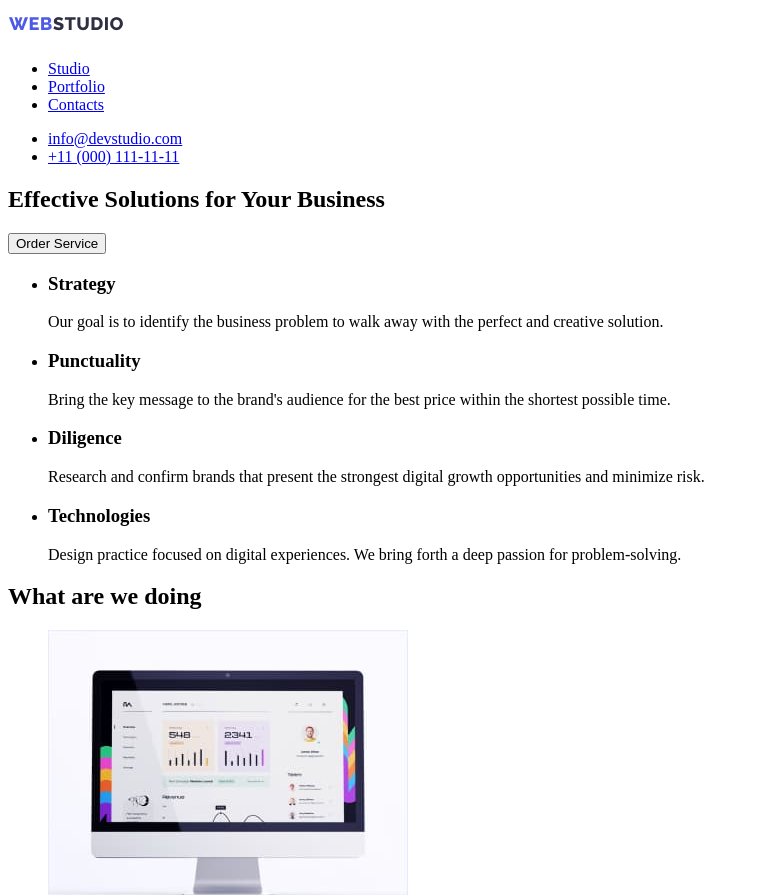
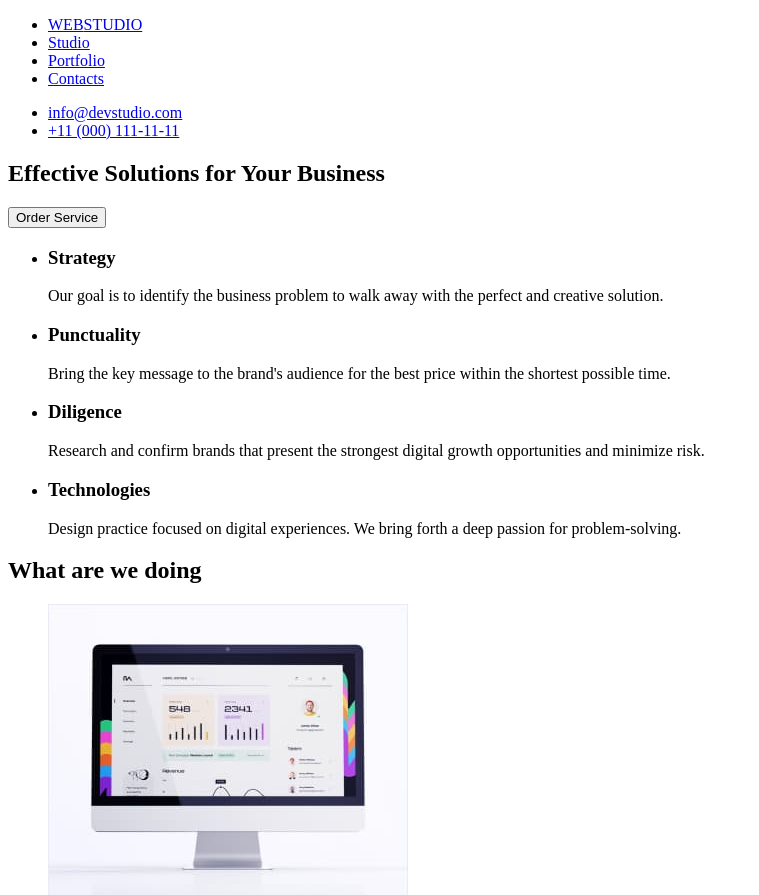
Before and after one commit to flyinginthedreams/goit-markup-hw-01, a plain HTML site: page index.html in a window 1280 px wide. Shown: the top 895 px of the page, without its empty margins (0-759 px from the left). Drawn offline with Linux system fonts and the light colour scheme.

Commit message:
logo chane

```diff
--- a/index.html
+++ b/index.html
@@ -9,10 +9,8 @@
   <body>
     <header>
       <nav>
-        <a href="">
-          <img src="images/Logo.png" alt="logo" />
-        </a>
         <ul>
+        <li><a href="#"><span>WEB</span>STUDIO</a></li>
           <li><a href="#">Studio</a></li>
           <li><a href="#">Portfolio</a></li>
           <li><a href="#">Contacts</a></li>
@@ -153,9 +151,7 @@
     <!-- Footer section-->
     <footer>
       <section>
-        <a href="">
-          <img src="images/Logo.png" alt="logo" />
-        </a>
+        <a href="#"><span>WEB</span>STUDIO</a></li>
         <p>
           Increase the flow of customers and sales for your business with
           digital marketing & growth solutions.
```
